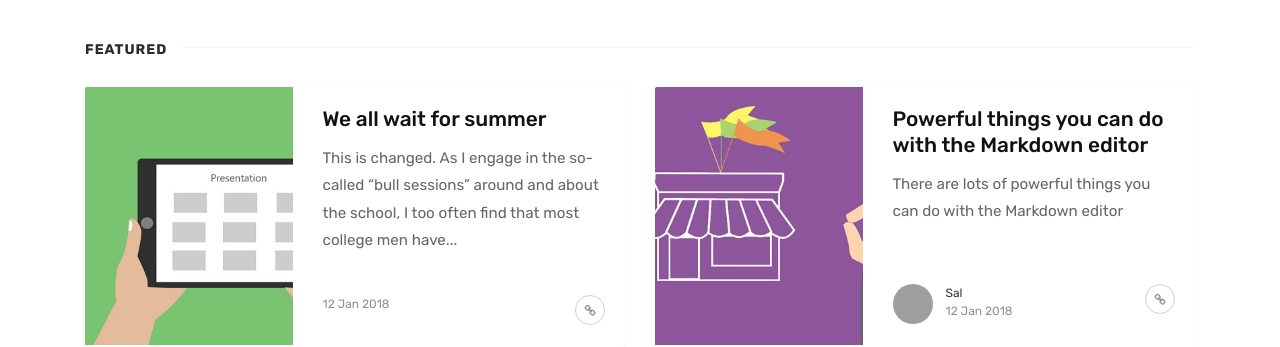
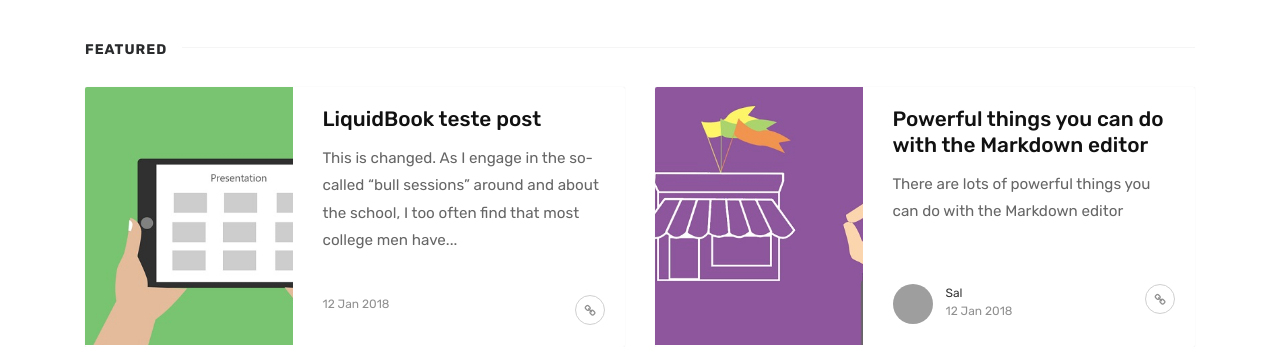
Before and after one commit to liquidbooktec/www-bibis, a Jekyll site: the page built from index.html, in a window 1280 px wide and 900 px high, scrolled down 526 px. Shown: the part 153-500 px from the top of the window. Built offline with Jekyll 4.4.1, drawn with Linux system fonts in a browser that asks for light colours; the list of posts is cut into pages by our own code; comment, search, counter and statistics services are not loaded; grey boxes are pictures that could not be loaded.

Commit message:
Update 2018-01-12-we-all-wait-for-summer.md

```diff
--- a/_posts/2018-01-12-we-all-wait-for-summer.md
+++ b/_posts/2018-01-12-we-all-wait-for-summer.md
@@ -1,10 +1,15 @@
 ---
 layout: post
-title:  "We all wait for summer"
-categories: [ Jekyll, tutorial ]
+title:  "LiquidBook teste post"
+categories: [ livros, oficina ]
 image: assets/images/1.jpg
 featured: true
 ---
-This is changed. As I engage in the so-called "bull sessions" around and about the school, I too often find that most college men have a misconception of the purpose of education. Most of the "brethren" think that <a href="#">education should equip</a> them with the proper instruments of exploitation so that they can forever trample over the masses. Still others think that education should furnish them with noble ends rather than means to an end.
+This is changed. As I engage in the so-called "bull sessions" around and about the school, I too often find that most college men have
+a misconception of the t tyrtyrt purpose of education. Most of the "brethren" think that <a href="#">education should equip</a> them with t
+he proper instruments of exploitation so that they can forever trample over the masses. Still others think that education sh
+ould furnish them with noble ends rather than means to an end.
 
-It seems to me that education has a two-fold function to perform in the life of man and in society: the one is utility and the other is culture. Education must enable a man to become more efficient, to achieve with increasing facility the ligitimate goals of his life.
+It seems to me that education has a two-fold function to perform in the life of man and in society: the one is
+utility and the other is culture. Education must enable a man to become more efficient, to achieve with increas
+ing facility the ligitimate goals of his life.
```
